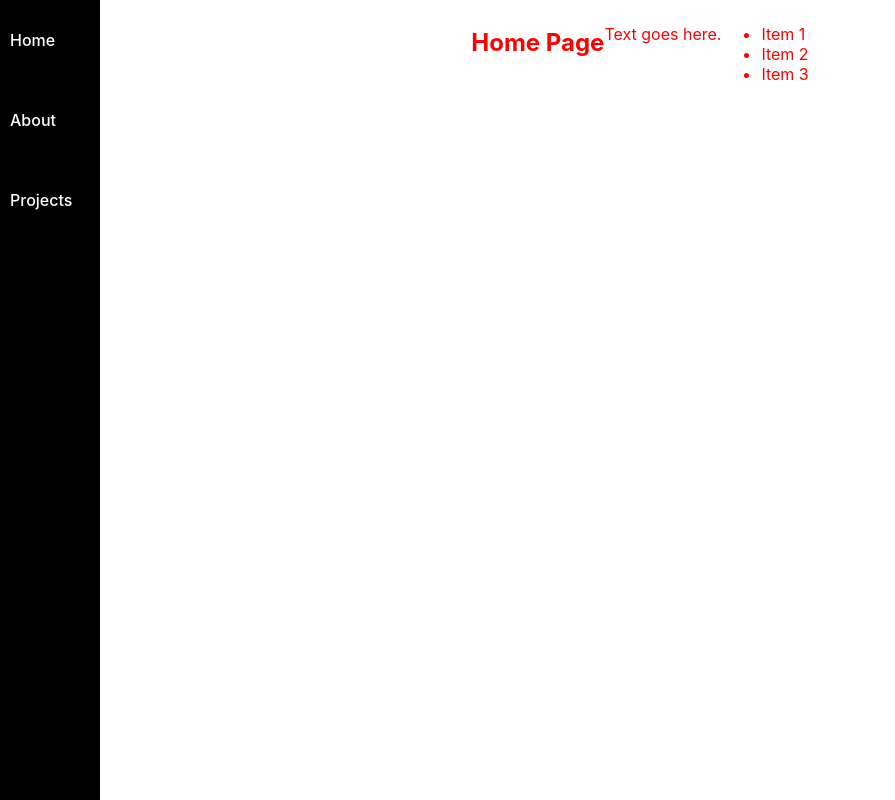
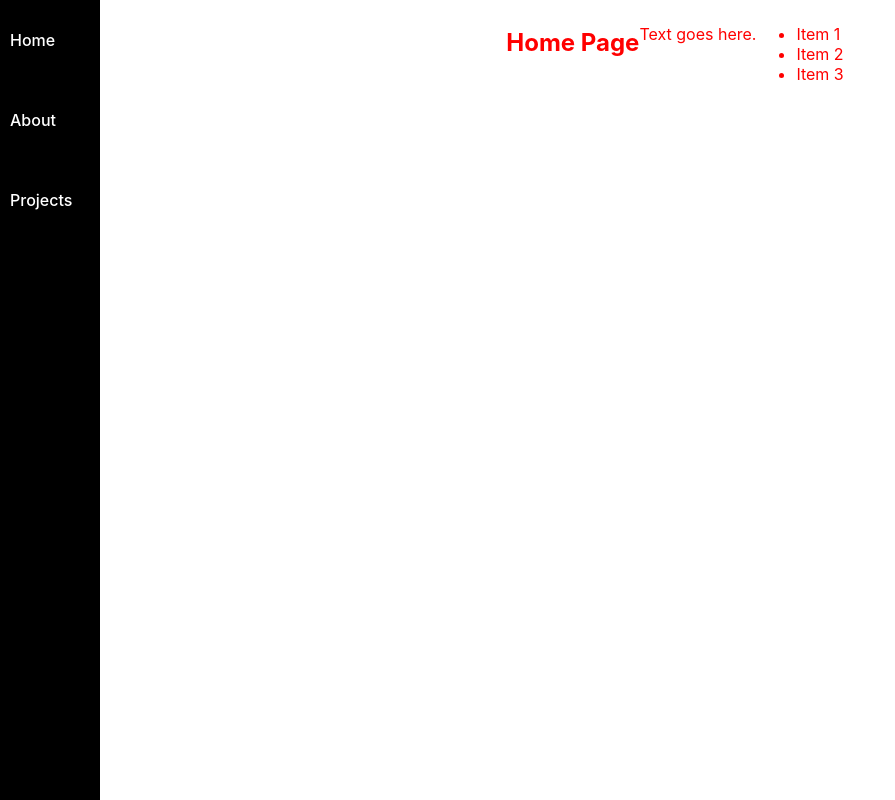
Before and after one commit to mellygriffin/portfolio-website, a React (Vite) app: page / in a window 1280 px wide. Shown: the whole page, without its empty margins (0-895 px from the left). Built offline with nearby package versions, Linux system fonts and the light colour scheme.

Commit message:
Added padding to body to fix nav issue

```diff
--- a/index.css
+++ b/index.css
@@ -0,0 +1,3 @@
+body {
+    padding-left: 70px;
+}
--- a/src/components/NavBar/NavBar.css
+++ b/src/components/NavBar/NavBar.css
@@ -7,6 +7,7 @@ nav {
     background-color: black;
     width: 100px;
     height: 100vh;
+    margin-right: 20px;
   }
 
   #navlist {
```
Also changed, not shown: src/App.css (line endings or trailing spaces).
